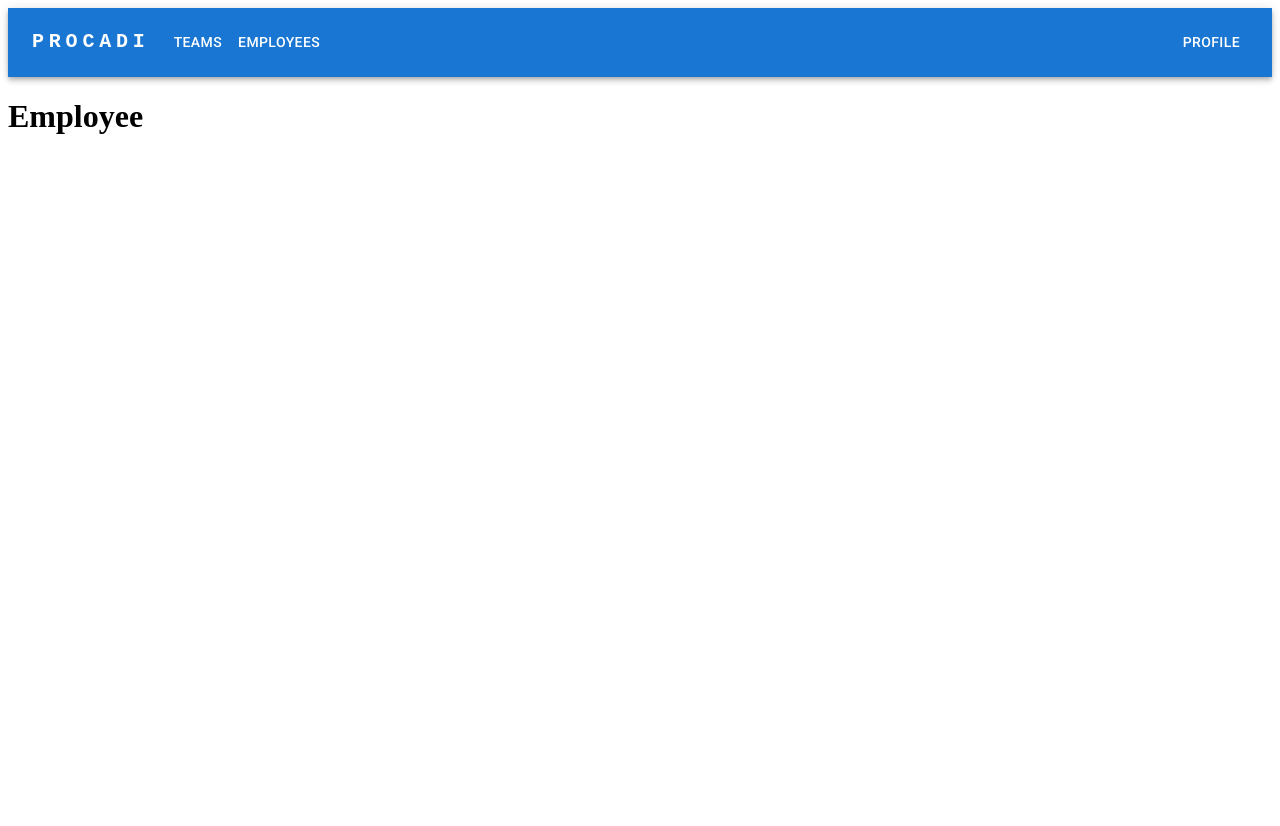
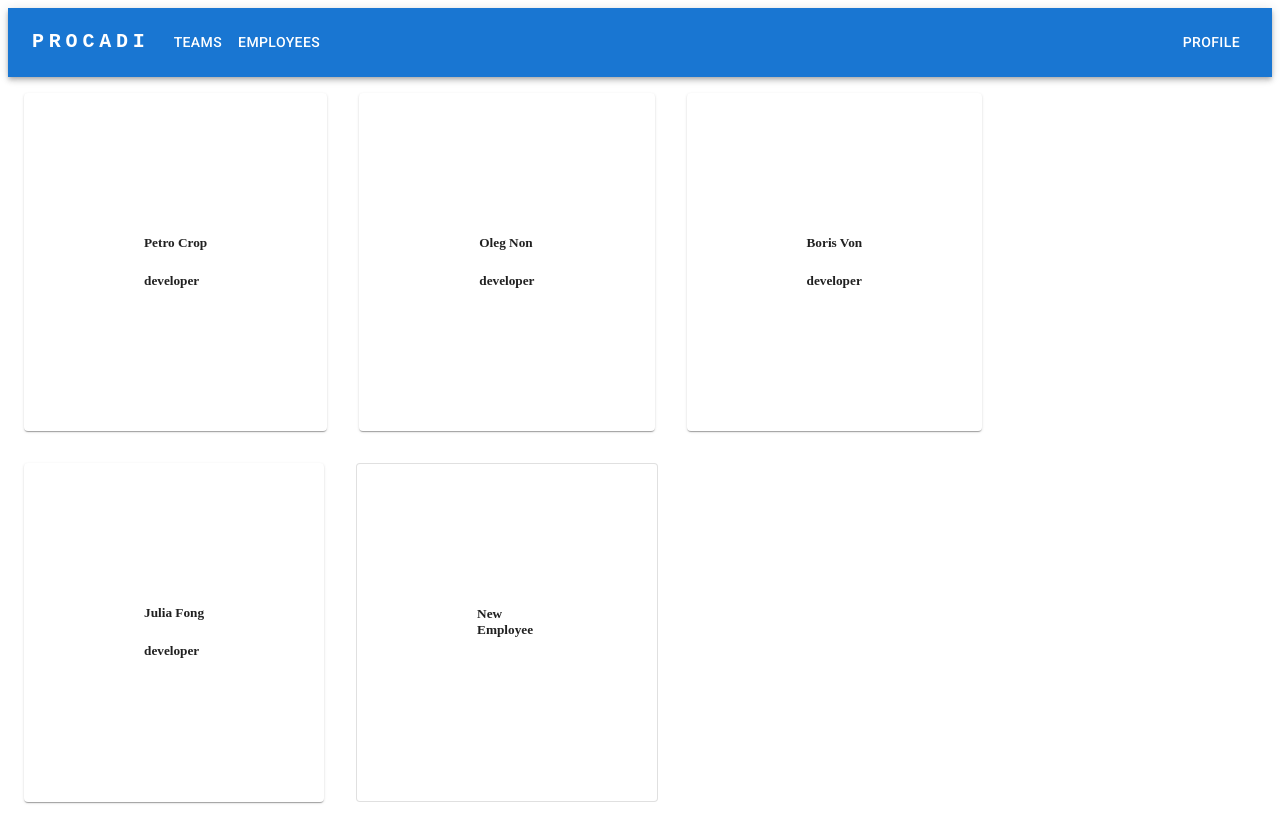
Before and after one commit to Soncha19/Project_database, a React (Create React App) app in the folder frontend/: page /employees in a window 1280 px wide. Before the commit the page ends 800 px from the top, so only its background shows below. Built offline with nearby package versions, Linux system fonts and the light colour scheme; no server answers.

Commit message:
add employee data

```diff
--- a/frontend/src/Employee.js
+++ b/frontend/src/Employee.js
@@ -1,15 +1,79 @@
 import React from 'react';
 import Header from "./components/Header";
+import {Card, Grid} from "@mui/material";
+import AddNewTeam from "./components/AddNewTeam";
+import {Link} from "react-router-dom";
+import employeesData from "./dataForTesting/dataEmployees";
 
 const Employee = () => {
-    return (
-        <>
-            <Header/>
-        <div>
-            <h1>Employee</h1>
-        </div>
-        </>
+ return (
+<>
+        <Header/>
+      <Grid  container spacing={0}>
+        {employeesData.map((data, key) => {
+          return (
+            <div key={key}>
+              <Emp
+                key={key}
+                name={data.name}
+                tag={data.tag}
+              />
+            </div>
+          );
+        })}
+
+          <Card variant="outlined" sx={{
+
+        p: 20,
+        margin: 2,
+        padding: 15,
+        flexGrow: 2,
+        elevation: 2,
+              maxWidth: 60
+      }} >
+
+        <Grid >
+          <Grid item xs={0}>
+            <h5>New Employee</h5>
+          </Grid>
+        </Grid>
+
+
+    </Card>
+
+      </Grid>
+
+</>
     );
 };
 
+const Emp = ({ name, tag, key }) => {
+
+  return (
+<Link to="/teams" state={{id:{key}}} style={{textDecoration: 'none'}}>
+    <Card sx={{
+
+        p: 20,
+        margin: 2,
+        padding: 15,
+        flexGrow: 2,
+        elevation: 2,
+      }} >
+
+
+        <Grid >
+          <Grid item xs={0}>
+            <h5>{name}</h5>
+          </Grid>
+          <Grid item xs={0}>
+            <h5>{tag}</h5>
+          </Grid>
+        </Grid>
+
+
+    </Card>
+    </Link>
+  );
+
+};
 export default Employee;
--- a/frontend/src/Team.js
+++ b/frontend/src/Team.js
@@ -11,9 +11,9 @@ const Team = (props) => {
       <Grid  container spacing={0}>
         {props.teams.map((data, key) => {
           return (
-            <div key={key}>
+            <div key={data.id}>
               <Teamsd
-                key={key}
+                key={data.id}
                 name={data.name}
                 tag={data.tag}
               />
@@ -46,10 +46,10 @@ const Team = (props) => {
     );
 
 };
-const Teamsd = ({ name, tag }) => {
+const Teamsd = ({ name, tag, key }) => {
 
   return (
-<Link to="/employees" style={{textDecoration: 'none'}}>
+<Link to="/employees" state={{id:{key}}} style={{textDecoration: 'none'}}>
     <Card sx={{
 
         p: 20,
--- /dev/null
+++ b/frontend/src/dataForTesting/dataEmployees.js
@@ -0,0 +1,19 @@
+export const employeesData = [
+  {
+      "name": "Petro Crop",
+      "tag": "developer"
+  },
+    {
+      name: "Oleg Non",
+      tag: "developer"
+  },
+    {
+      name: "Boris Von",
+      tag: "developer"
+  },
+    {
+      name: "Julia Fong",
+      tag: "developer"
+  }
+];
+export default employeesData;
--- a/frontend/src/dataForTesting/dataTeams.js
+++ b/frontend/src/dataForTesting/dataTeams.js
@@ -1,4 +1,3 @@
-import Team from "../Team";
 
 export const teamsData = [
   {
```
